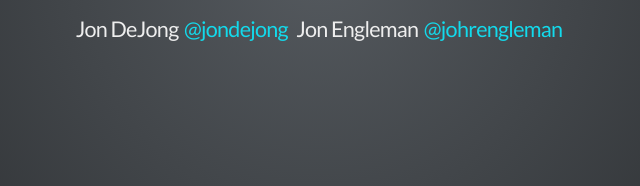
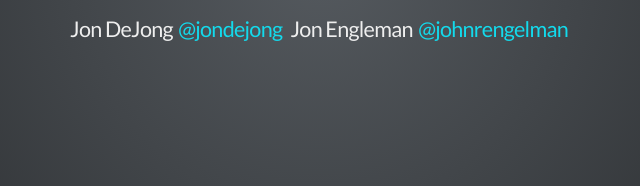
Before and after one commit to jondejong/springbatchdemo, a website: page reveal.js/index.html in a window 1280 px wide. Shown: the part 442-628 px from the top of the page, 320-960 px from the left. Drawn offline with Linux system fonts and the light colour scheme.

Commit message:
Fixing JEngle's Twitter

```diff
--- a/reveal.js/index.html
+++ b/reveal.js/index.html
@@ -44,7 +44,7 @@
 
             <p>
                 <small>Jon DeJong <a href="http://twitter.com/jondejong">@jondejong</a></small>
-                <small>Jon Engleman <a href="http://twitter.com/johrengleman">@johrengleman</a></small>
+                <small>Jon Engleman <a href="http://twitter.com/johnrengelman">@johnrengelman</a></small>
             </p>
         </section>
 
```
